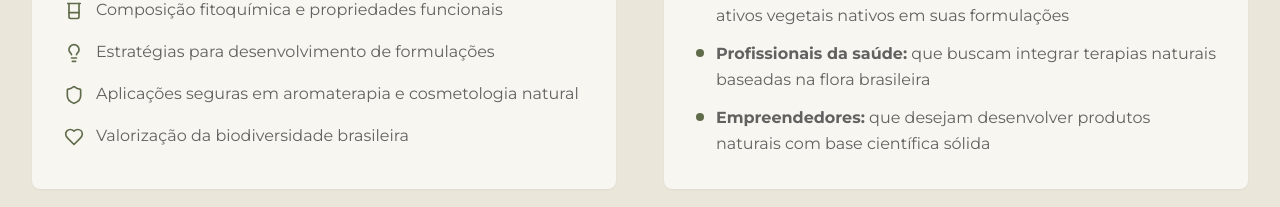
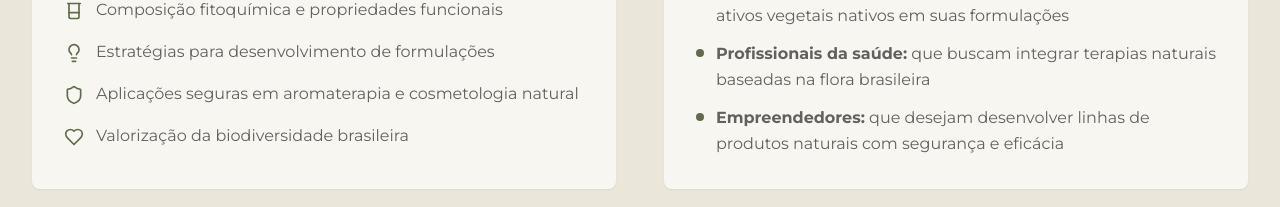
Before and after one commit to sergiocostafh/botanical-web, a React (Vite) app: page / in a window 1280 px wide. Shown: the part 1986-2193 px from the top of the page. Built offline with nearby package versions, Linux system fonts and the light colour scheme; no server answers; the database is empty; a web font is replaced by a local one.

Commit message:
Update Mentoria section
Update the text for entrepreneurs in the Mentoria section.

```diff
--- a/src/components/Mentoria.tsx
+++ b/src/components/Mentoria.tsx
@@ -70,7 +70,7 @@ const Mentoria = () => {
                   </li>
                   <li className="flex items-start">
                     <span className="inline-block w-2 h-2 bg-botanical-olive rounded-full mt-2 mr-3 flex-shrink-0"></span>
-                    <span><strong>Empreendedores:</strong> que desejam desenvolver produtos naturais com base científica sólida</span>
+                    <span><strong>Empreendedores:</strong> que desejam desenvolver linhas de produtos naturais com segurança e eficácia</span>
                   </li>
                 </ul>
               </div>
```
